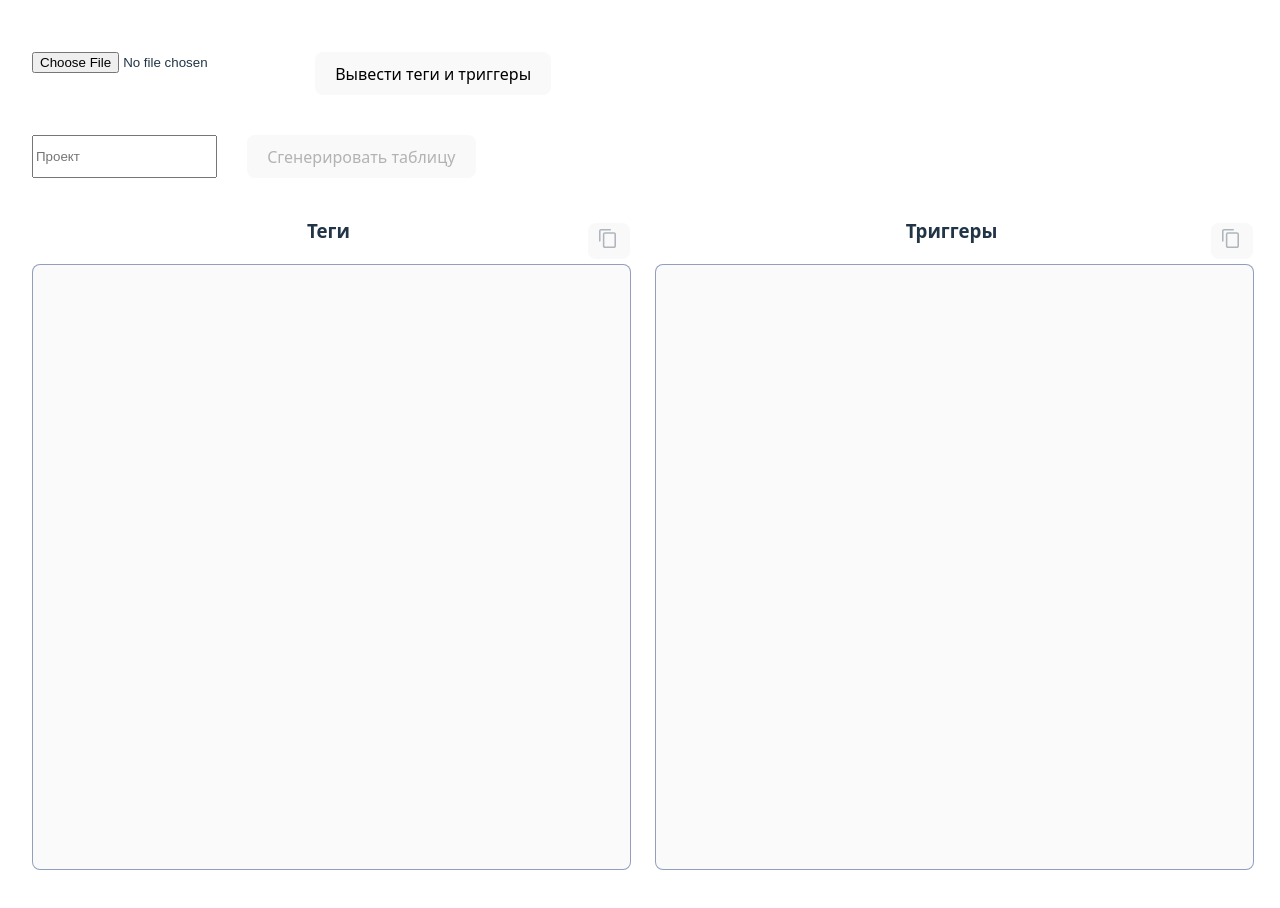
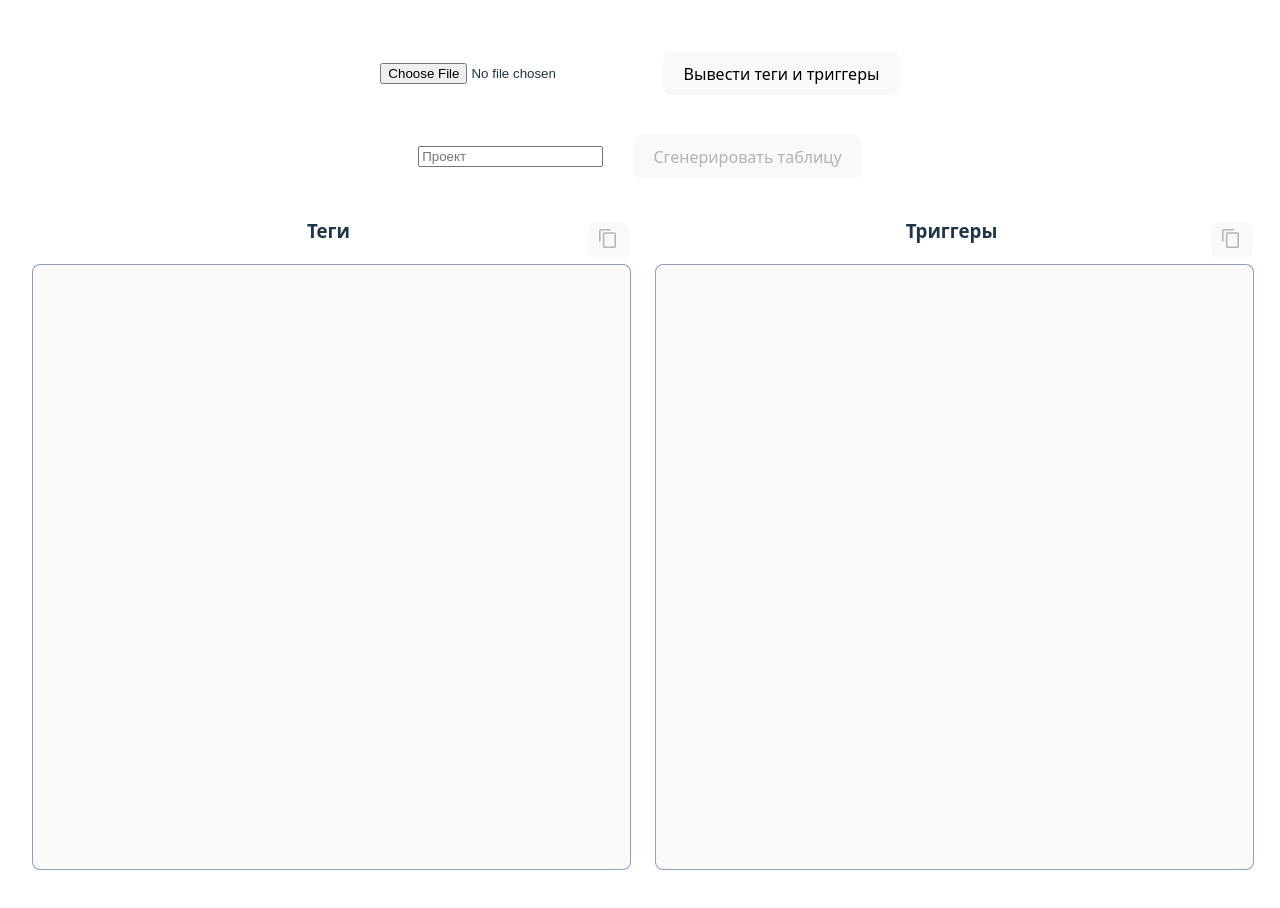
Before and after one commit to Nikhto/gtm-to-ytm, a React (Vite) app: page / in a window 1280 px wide. Built offline with nearby package versions, Linux system fonts and the light colour scheme.

Commit message:
center inputs

```diff
--- a/src/App.css
+++ b/src/App.css
@@ -36,7 +36,8 @@ h2 {
 }
 
 .flex-center {
-  justify-items: center;
+  justify-content: center;
+  align-items: center;
 }
 
 /* HTML: <div class="loader"></div> */
--- a/src/App.jsx
+++ b/src/App.jsx
@@ -279,7 +279,7 @@ function App() {
 	return (
 		<>
 			<div className="container">
-				<div className="flex-container">
+				<div className="flex-container flex-center">
 					<input
 						type="file"
 						onChange={scanFile}
@@ -292,7 +292,7 @@ function App() {
 				</div>
 			</div>
 			<div className="container">
-				<div className="flex-container">
+				<div className="flex-container flex-center">
 			<input
 				type="text"
 				placeholder="Проект"
```
